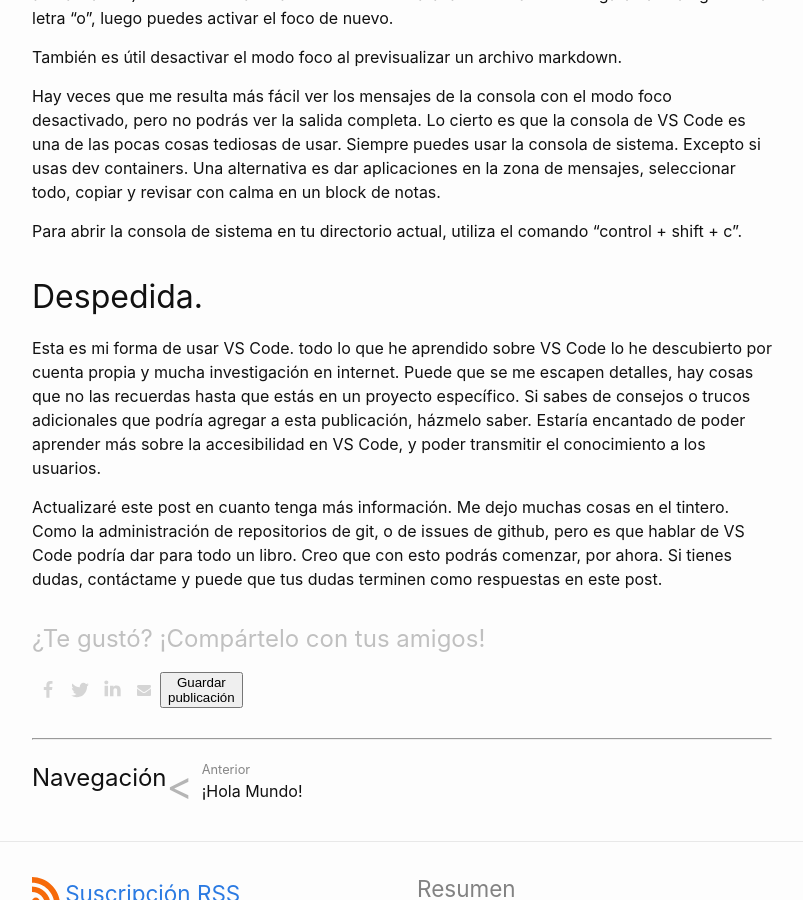
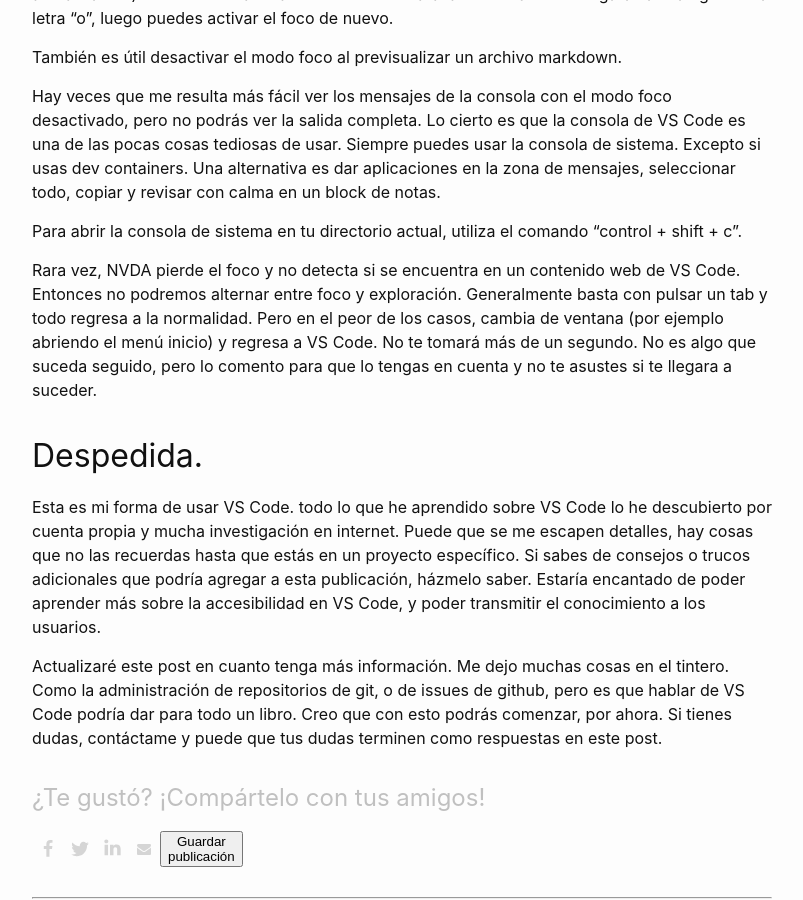
Before and after one commit to davidacm/davidacm.github.io, a Jekyll site: the page built from _posts/2022-10-01-VSCode-con-NVDA.md, in a window 1280 px wide and 900 px high, scrolled down 7509 px. Shown: the whole window, without its empty margins (238-1041 px from the left). Built offline with Jekyll 4.4.1, drawn with Linux system fonts in a browser that asks for light colours.

Commit message:
added a small clarification for the vs code post. added a conditional to avoid the pagination if the posts are not enough to show the current page.

```diff
--- a/_layouts/home.html
+++ b/_layouts/home.html
@@ -35,7 +35,7 @@
       {%- endfor -%}
     </ul>
 
-    {% if site.paginate %}
+    {% if site.paginate and paginator.total_pages > 1 %}
       <div class="pager">
         <div class="pagination">
         {%- if paginator.previous_page %}
--- a/_posts/2022-10-01-VSCode-con-NVDA.md
+++ b/_posts/2022-10-01-VSCode-con-NVDA.md
@@ -208,6 +208,8 @@
 
 Para abrir la consola de sistema en tu directorio actual, utiliza el comando "control + shift + c".
 
+Rara vez, NVDA pierde el foco y no detecta si se encuentra en un contenido web de VS Code. Entonces no podremos alternar entre foco y exploración. Generalmente basta con pulsar un tab y todo regresa a la normalidad. Pero en el peor de los casos, cambia de ventana (por ejemplo abriendo el menú inicio) y regresa a VS Code. No te tomará más de un segundo. No es algo que suceda seguido, pero lo comento para que lo tengas en cuenta y no te asustes si te llegara a suceder.
+
 ## Despedida.
 
 Esta es mi forma de usar VS Code. todo lo que he aprendido sobre VS Code lo he descubierto por cuenta propia y mucha investigación en internet. Puede que se me escapen detalles, hay cosas que no las recuerdas hasta que estás en un proyecto específico. Si sabes de consejos o trucos adicionales que podría agregar a esta publicación, házmelo saber. Estaría encantado de poder aprender más sobre la accesibilidad en VS Code, y poder transmitir el conocimiento a los usuarios.
```
